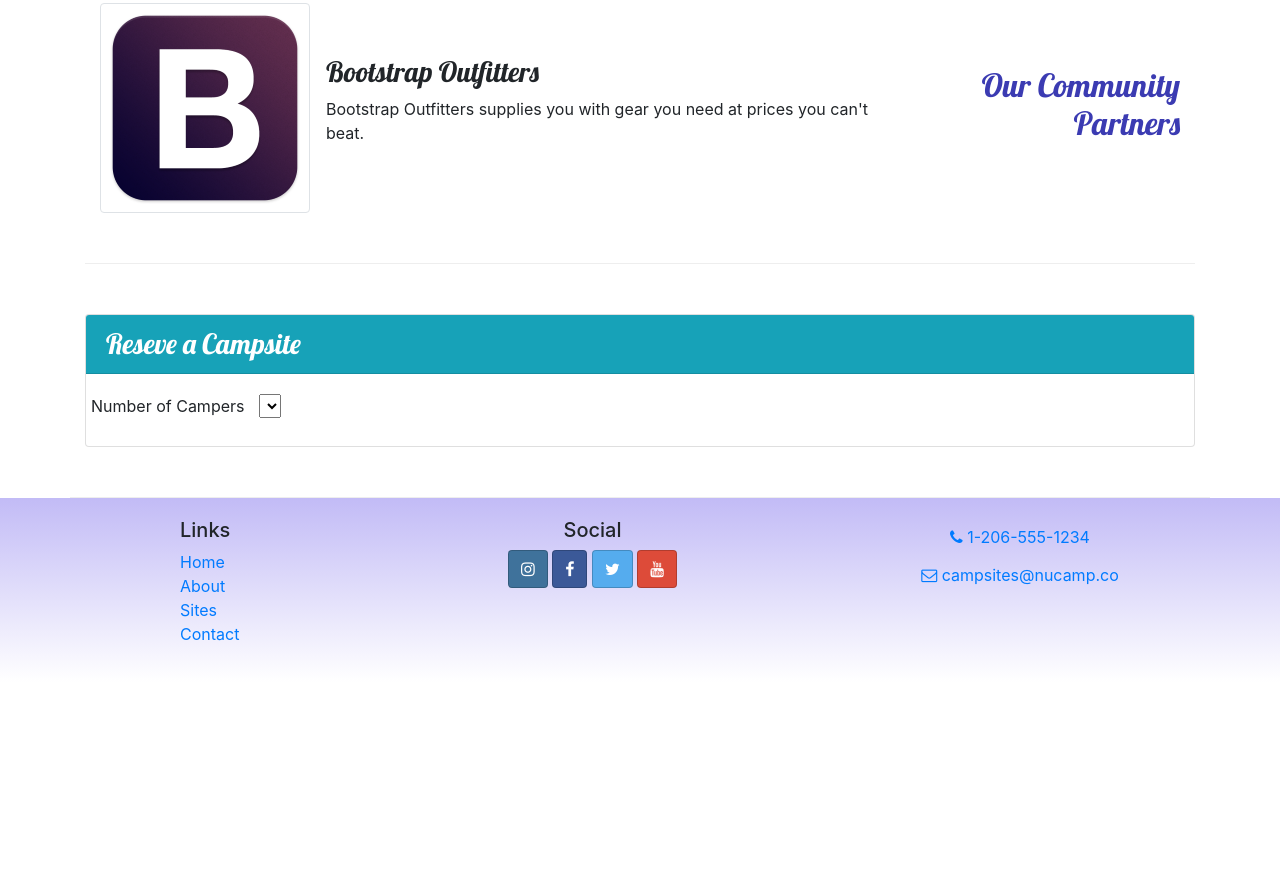
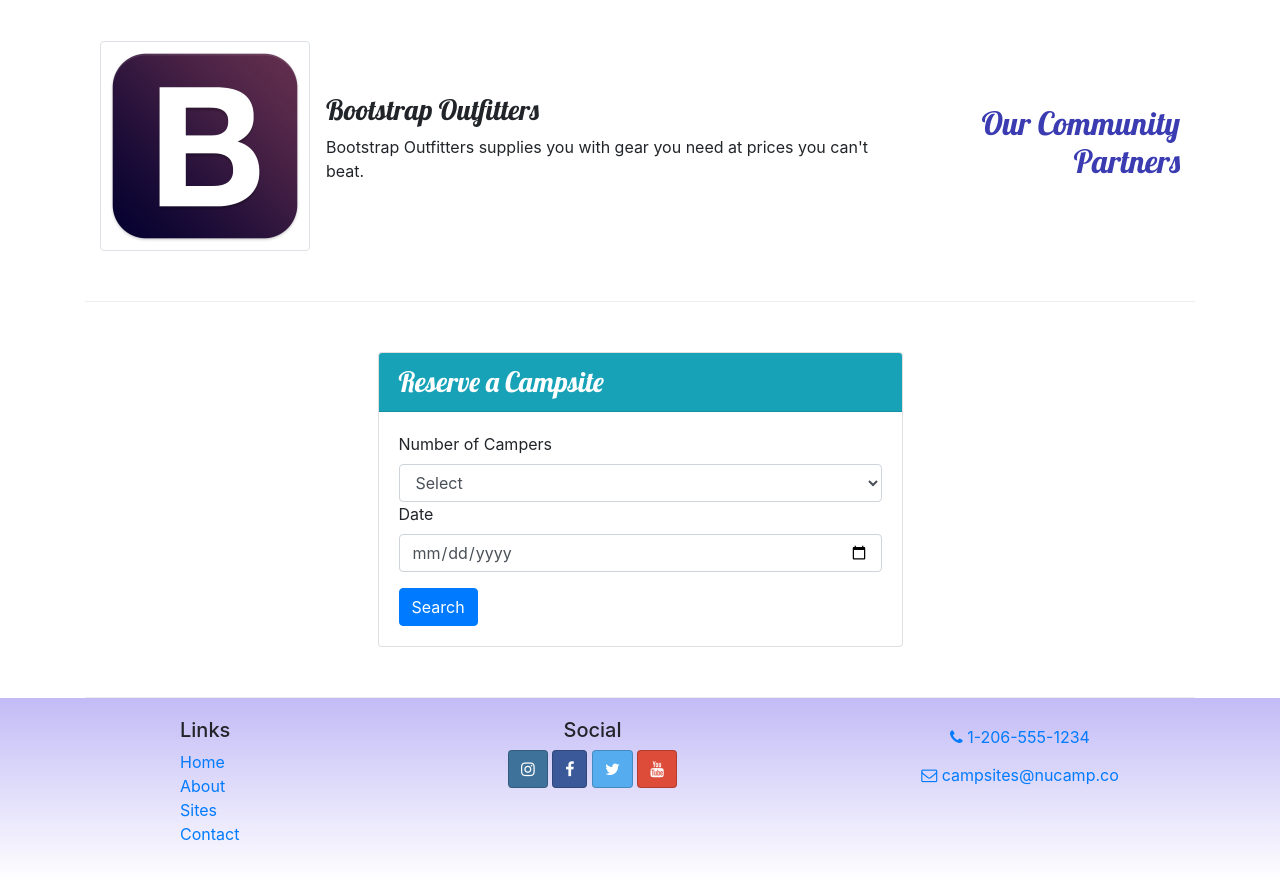
Before and after one commit to 8BitUser/first-bootstrap, a website: page index.html in a window 1280 px wide. Shown: the part 889-1771 px from the top of the page. Before the commit the page ends 1571 px from the top, so only its background shows below. Drawn offline with nearby package versions, Linux system fonts and the light colour scheme.

Commit message:
workshop

```diff
--- a/css/styles.css
+++ b/css/styles.css
@@ -35,3 +35,7 @@
 .navbar {
     background-color: #901CAD;
 }
+
+.resbutton {
+    padding-top: 4px;
+}
--- a/index.html
+++ b/index.html
@@ -29,6 +29,9 @@
                 <div class="col">
                     <h1>NuCamp</h1>
                     <h2>a better way to camp</h2>
+                    <div class="col-4-sm text-sm-right">
+                        <a type="button" class="btn btn-info">Reserve Campsite</a>
+                    </div>
                 </div>
             </div>
         </div>
@@ -102,25 +105,56 @@
             </div>
         </div>
      </div>
-    <div class="row row-content">
-        <div class="col mx-auto">
+     <div class="container">
+        <div class="row row-content">
+          <div class="col-sm-6 mx-auto">
             <div class="card">
-                <h3 class="card-header bg-info text-white">Reseve a Campsite</h3>
-                <div class="card-body">
+              <h3 class="card-header bg-info text-white">Reserve a Campsite</h3>
+              <div class="card-body">
+                <form>
                   <div class="row">
-                    <label>Number of Campers</label>
-                        <div class="col">
-                            <select name="select"></select>
-                        </div>
+                    <div class="col-sm-12">
+                      <label for="numCampers">Number of Campers</label>
+                    </div>
+                    <div class="col-sm-12">
+                      <select name="numCampers" id="numCampers" class="form-control">
+                        <option value="">Select</option>
+                        <option value="1">1</option>
+                        <option value="2">2</option>
+                        <option value="3">3</option>
+                        <option value="4">4</option>
+                        <option value="5">5</option>
+                        <option value="6">6</option>
+                      </select>
+                    </div>
                   </div>
                   <div class="row">
+                    <div class="col-sm-12">
+                      <div class="form-group">
+                        <label for="date">Date</label>
+                        <input type="date" id="date" name="date" class="form-control" placeholder="Date" required>
+                      </div>
+                    </div>
+                  </div>
+                  <div class="row">
+                    <div class="col">
+                      <button type="submit" class="btn btn-primary">Search</button>
+                    </div>
+                  </div>
+                </form id="reserveForm">
+              </div>
+            </div>
+          </div>
+        </div>
+      </div>
 
-                  </div>
+                        <div class="row">
+                    </div>
                 </div>
             </div>
         </div>
     </div>
-  </div>
+</div>
 
 
     <footer class="site-footer">
```
